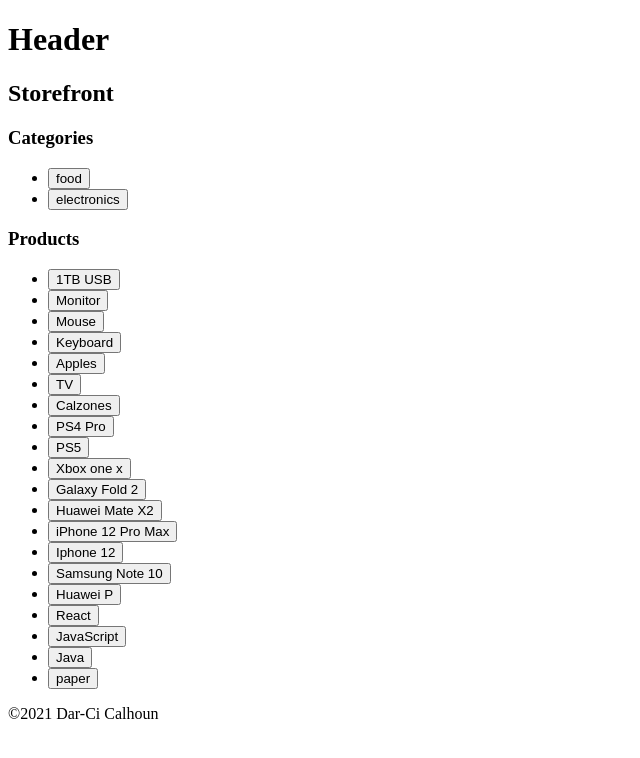
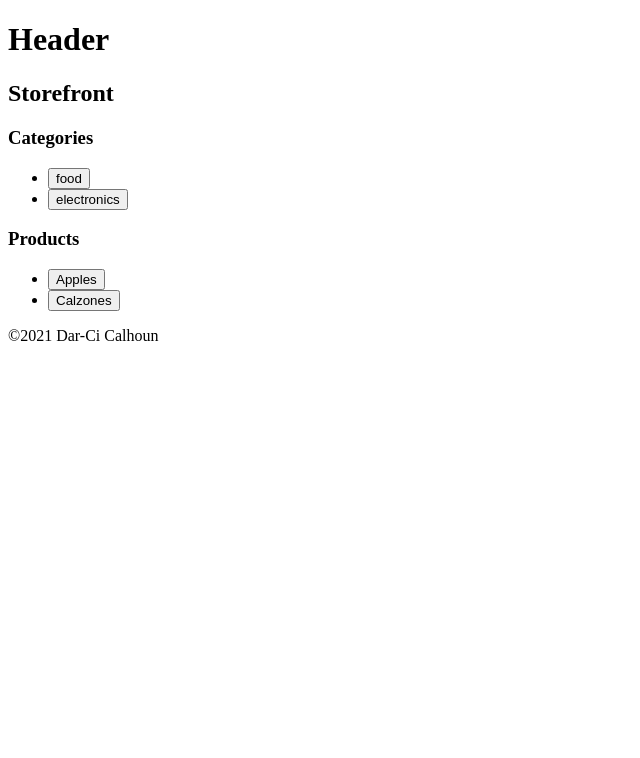
Before and after one commit to dcalhoun286/storefront, a React (Create React App) app: page / in a window 1280 px wide. Both pictures are taken after a click on the button "food". Shown: the top 758 px of the page, without its empty margins (0-640 px from the left). Built offline with nearby package versions, Linux system fonts and the light colour scheme.

Commit message:
dynamic rendering based on active category

```diff
--- a/src/components/storefront/products.js
+++ b/src/components/storefront/products.js
@@ -10,12 +10,20 @@
   const products = useSelector((state) => state.products.products);
   console.log('products', products);
 
+  const currentCategory = useSelector((state) => state.categories.activeCategory);
+
+  const filteredProducts = products.filter(product => {
+    return product.category === currentCategory;
+  });
+
+  console.log('products of active category', filteredProducts);
+
   return (
     <>
       <h3>Products</h3>
       <ul>
 
-        {products.map((item, idx) => <li key={idx}><button>{item.name}</button></li>)}
+        {filteredProducts.map((item, idx) => <li key={idx}><button>{item.name}</button></li>)}
 
       </ul>
     </>
```
